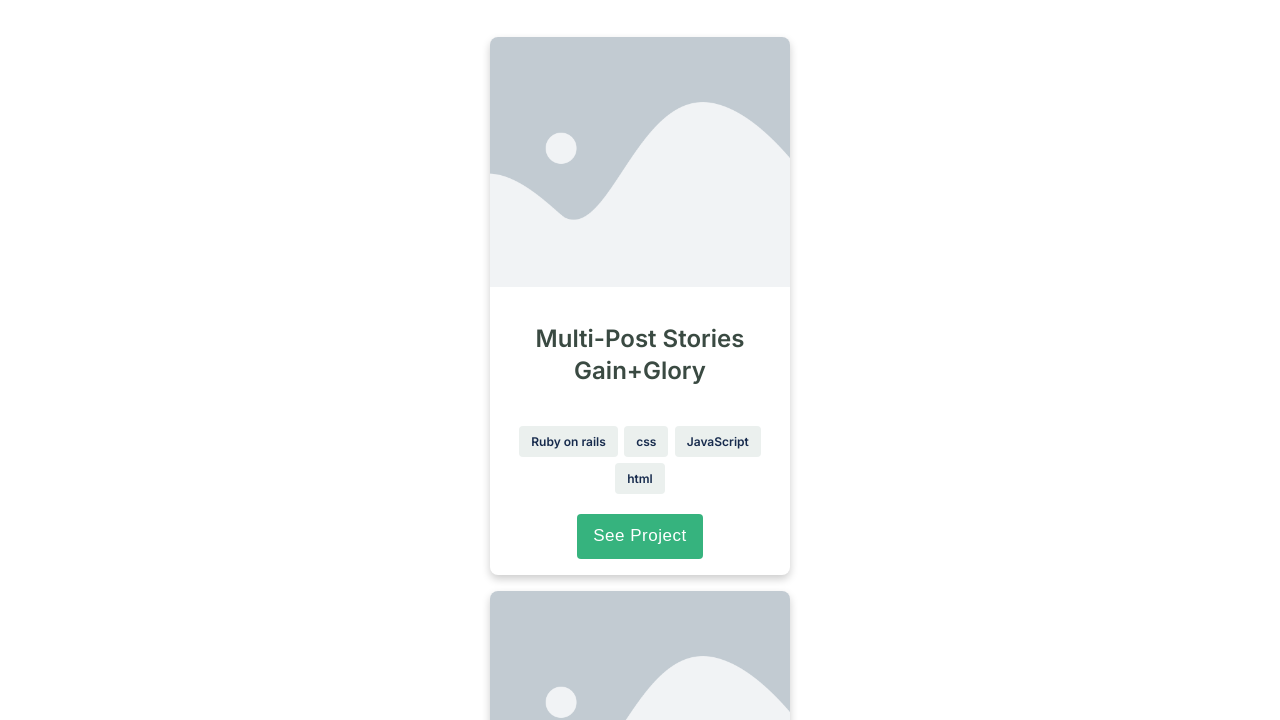
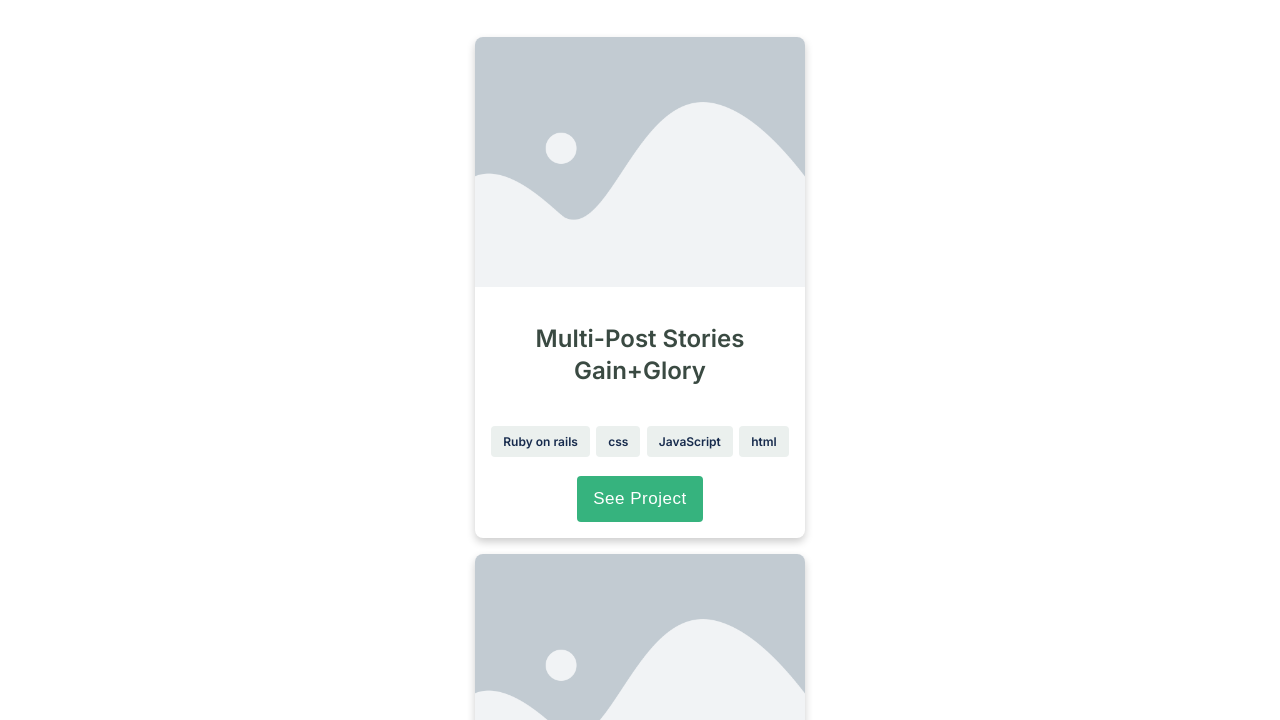
Before and after one commit to kimitaWanjohi/my-portfolio, a website: page index.html in a window 1280 px wide. Shown: the part 580-1300 px from the top of the page. Drawn offline with Linux system fonts and the light colour scheme.

Commit message:
Grid template set 330px for work Cards

```diff
--- a/style.css
+++ b/style.css
@@ -299,7 +299,7 @@ ul {
   }
 
   .row {
-    grid-template-columns: 300px;
+    grid-template-columns: 330px;
   }
 
   .underline {
```
